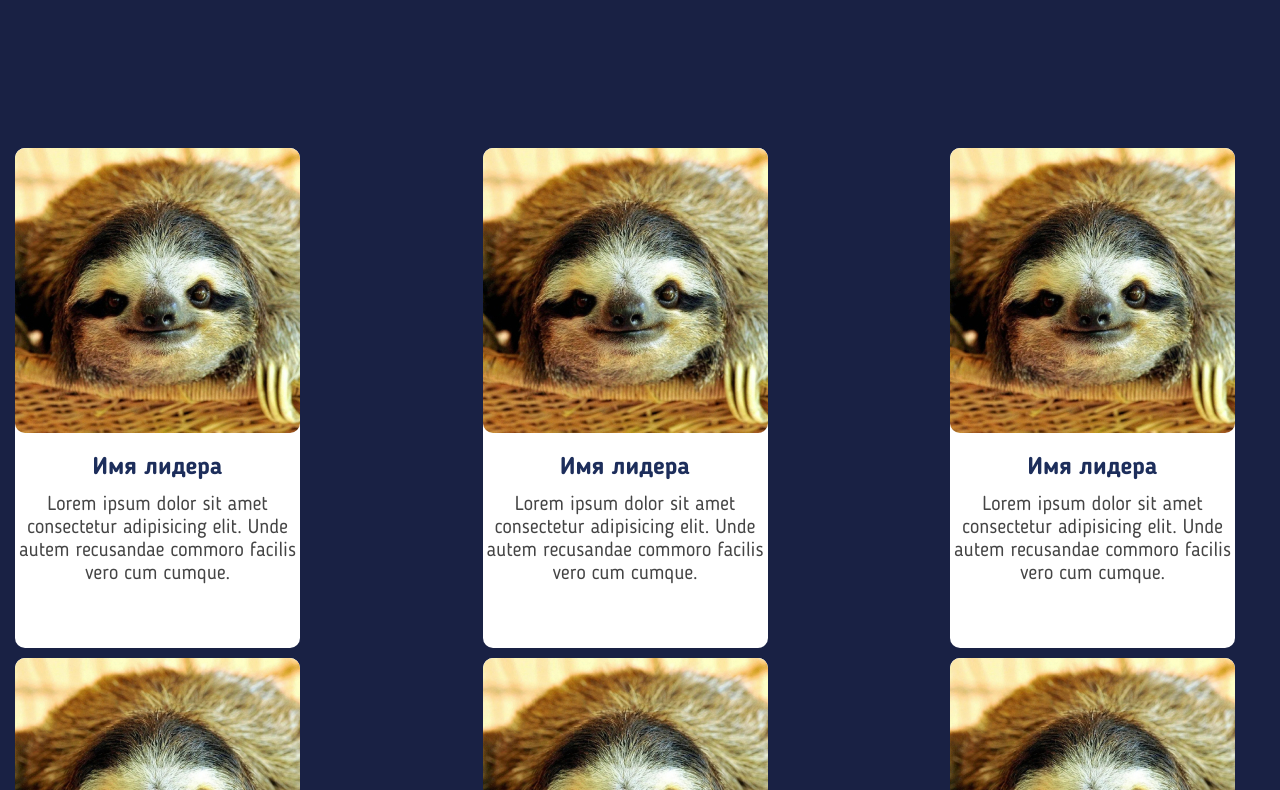
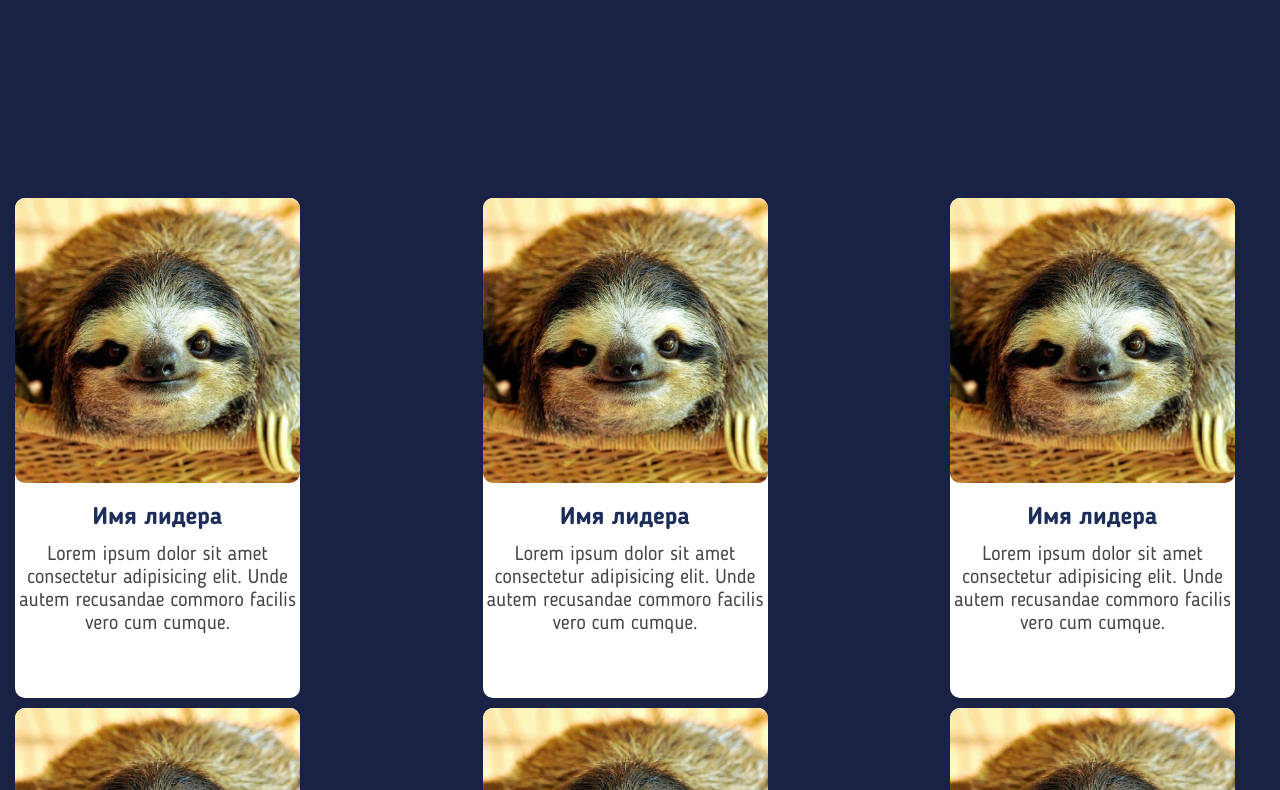
Before and after one commit to MaksUiDevelopment/moodisoctober2023, a plain HTML site: page leader.html in a window 1280 px wide. Shown: the part 91-881 px from the top of the page. Drawn offline with Linux system fonts and the light colour scheme.

Commit message:
niceeeeeeeeeeeeeeeeeeee go f@p now

```diff
--- a/css/solution.css
+++ b/css/solution.css
@@ -5,6 +5,10 @@
    border-bottom-right-radius: 50px;
    background-color: #192144;
    margin-top: -50px;
+}
+
+.solution-led {
+   margin-top: 0;
 }
 
 .solution__container {}
--- a/leader.html
+++ b/leader.html
@@ -102,7 +102,7 @@
             </div>
          </div>
       </header>
-      <section class="solution">
+      <section class="solution solution-led">
          <div class="solution__container">
             <div class="solution__inner">
                <div class="solution__cards card" style="width: 100%; margin-top: 100px;">
```
